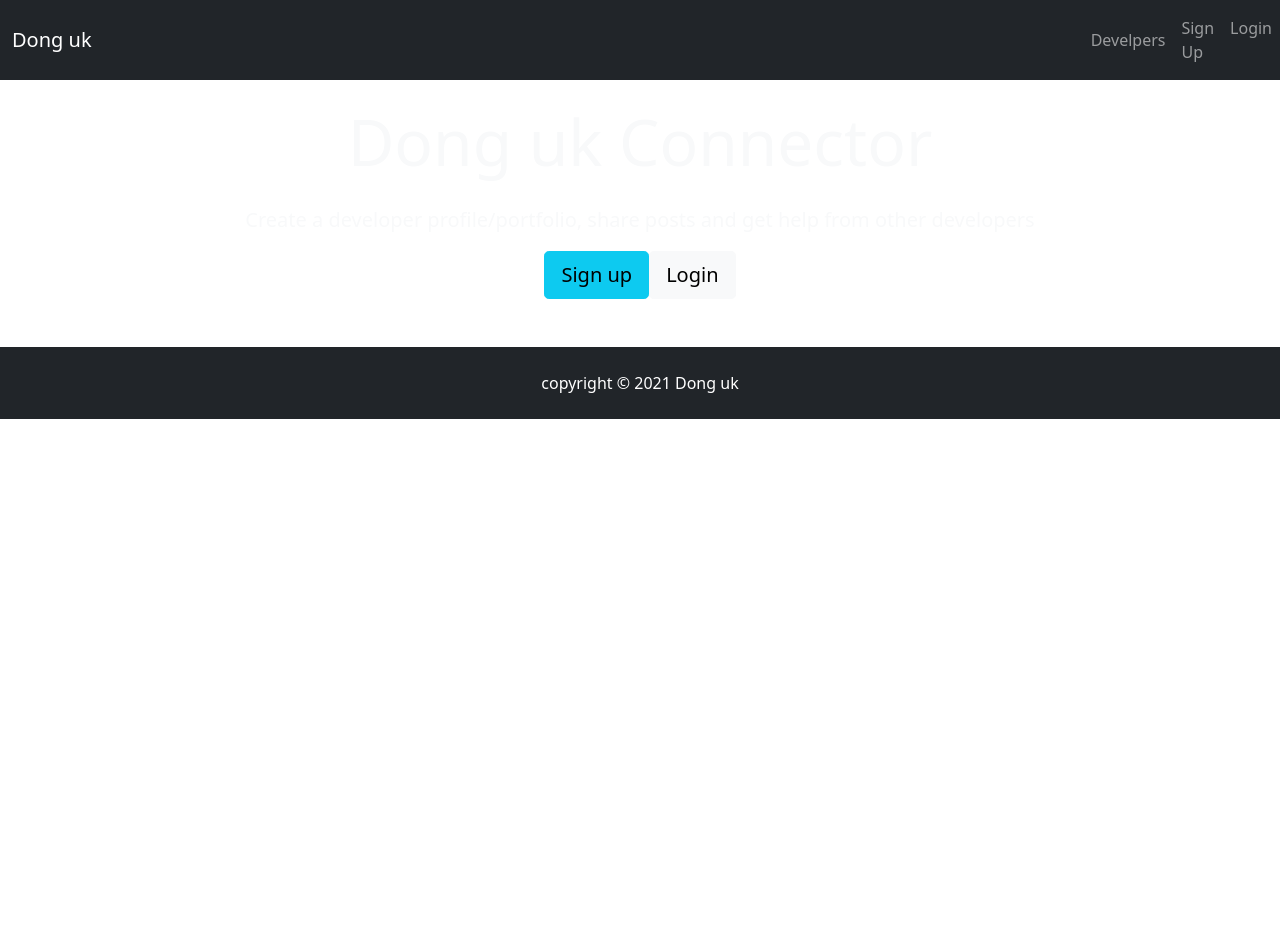
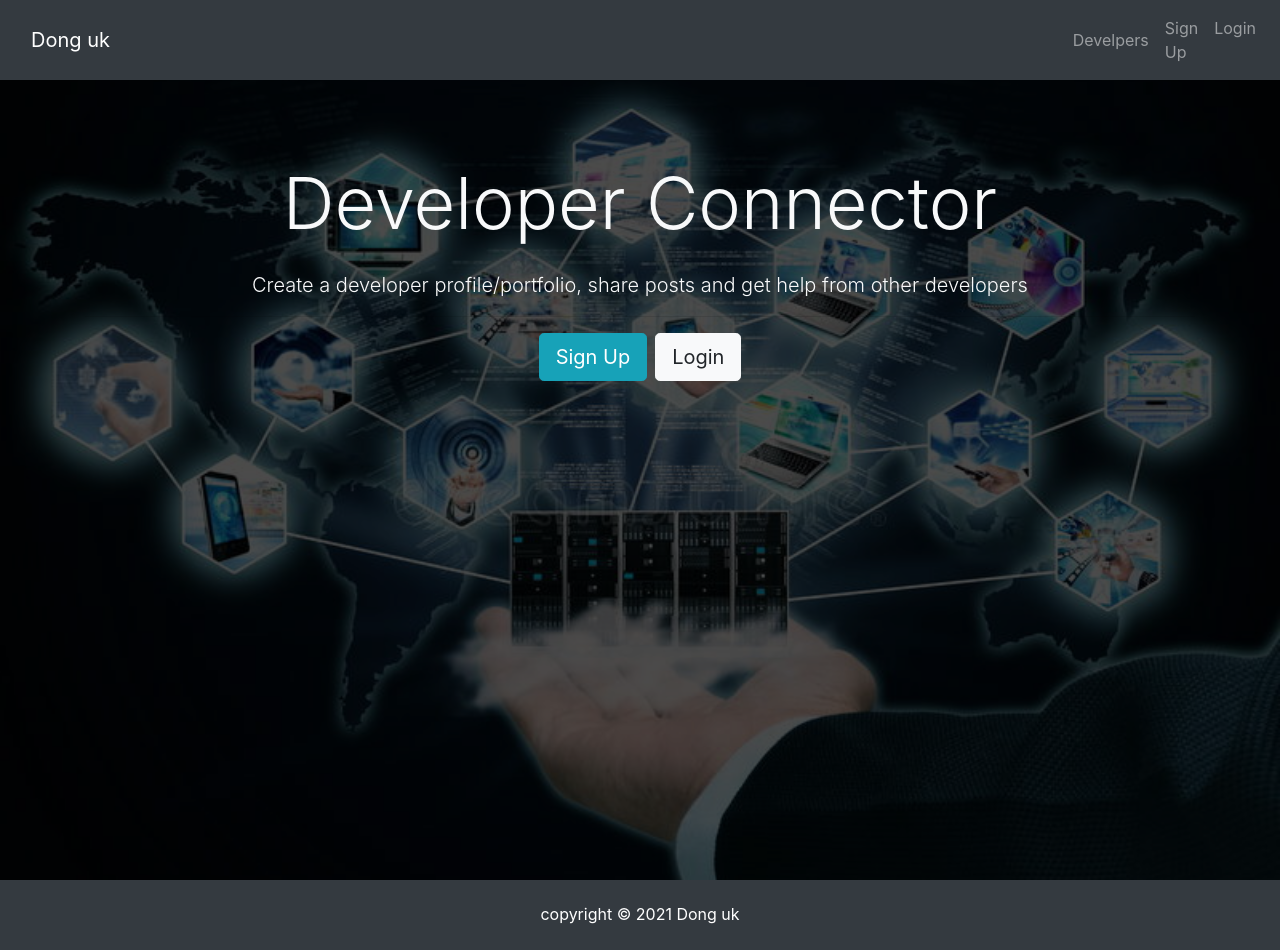
Before and after one commit to DongUk-kang/new_blog, a React (Create React App) app: page / in a window 1280 px wide. Before the commit the page ends 800 px from the top, so only its background shows below. Built offline with nearby package versions, Linux system fonts and the light colour scheme.

Commit message:
add bootstap

```diff
--- a/public/index.html
+++ b/public/index.html
@@ -25,7 +25,11 @@
       work correctly both with client-side routing and a non-root public URL.
       Learn how to configure a non-root public URL by running `npm run build`.
     -->
-    <link href="https://cdn.jsdelivr.net/npm/bootstrap@5.0.0-beta3/dist/css/bootstrap.min.css" rel="stylesheet" integrity="sha384-eOJMYsd53ii+scO/bJGFsiCZc+5NDVN2yr8+0RDqr0Ql0h+rP48ckxlpbzKgwra6" crossorigin="anonymous">
+<!--    <link href="https://cdn.jsdelivr.net/npm/bootstrap@5.0.0-beta3/dist/css/bootstrap.min.css" rel="stylesheet" integrity="sha384-eOJMYsd53ii+scO/bJGFsiCZc+5NDVN2yr8+0RDqr0Ql0h+rP48ckxlpbzKgwra6" crossorigin="anonymous">-->
+    <!—부트스트랩—>
+    <link rel="stylesheet" href="https://stackpath.bootstrapcdn.com/bootstrap/4.3.1/css/bootstrap.min.css" integrity="sha384-ggOyR0iXCbMQv3Xipma34MD+dH/1fQ784/j6cY/iJTQUOhcWr7x9JvoRxT2MZw1T" crossorigin="anonymous">
+    <!—폰트어썸—>
+    <link rel="stylesheet" href="https://use.fontawesome.com/releases/v5.8.1/css/all.css" integrity="sha384-50oBUHEmvpQ+1lW4y57PTFmhCaXp0ML5d60M1M7uH2+nqUivzIebhndOJK28anvf" crossorigin="anonymous">
     <title>React App</title>
   </head>
   <body>
--- /dev/null
+++ b/src/App.css
@@ -0,0 +1,39 @@
+.img {
+    width: 100%;
+}
+
+.landing {
+    position: relative;
+    background: url('./assets/bgimg.jpg') no-repeat;
+    background-size: cover;
+    background-position: center;
+    height: 100vh;
+    margin-top: -24px;
+    margin-bottom: -50px;
+}
+
+.landing-inner {
+    padding-top: 80px;
+}
+
+.dark-overlay {
+    background-color: rgba(0, 0, 0, 0.7);
+    position: absolute;
+    top: 0;
+    left: 0;
+    width: 100%;
+    height: 100%;
+}
+
+.card-form {
+    opacity: 0.9;
+}
+
+.latest-profiles-img {
+    width: 40px;
+    height: 40px;
+}
+
+.form-control::placeholder {
+    color: #bbb !important;
+}
--- a/src/App.js
+++ b/src/App.js
@@ -3,9 +3,11 @@ import Navbar from "./Components/Layout/Navbar";
 import Landing from "./Components/Layout/Landing";
 import Footer from "./Components/Layout/Footer";
 
+import "./App.css"
+
 const App = () => {
     return (
-        <div>
+        <div className="App">
             <Navbar />
             <Landing />
             <Footer />
--- a/src/Components/Layout/Landing.js
+++ b/src/Components/Layout/Landing.js
@@ -3,25 +3,50 @@ import React from 'react';
 const Landing = () => {
     return (
 
-        <div className={"dark-overlay landing-inner text-light"}>
-            <div className={"container"}>
-                <div className={"row"}>
-                    <div className={"col-md-12 text-center"}>
-                        <h1 className={"display-3 mb-4"}>
-                            Dong uk Connector
-                        </h1>
-                        <p className={"lead"}>
+        // <div className={"dark-overlay landing-inner text-light"}>
+        //     <div className={"container"}>
+        //         <div className={"row"}>
+        //             <div className={"col-md-12 text-center"}>
+        //                 <h1 className={"display-3 mb-4"}>
+        //                     Dong uk Connector
+        //                 </h1>
+        //                 <p className={"lead"}>
+        //                     {' '}
+        //                     Create a developer profile/portfolio, share posts and get help
+        //                     from other developers
+        //                 </p>
+        //                 <hr />
+        //                 <a href={"/"} className={"btn btn-lg btn-info mr-2"}>
+        //                     Sign up
+        //                 </a>
+        //                 <a href={"/"} className={"btn btn-lg btn-light"}>
+        //                     Login
+        //                 </a>
+        //             </div>
+        //         </div>
+        //     </div>
+        // </div>
+
+        <div className="landing">
+            <div className="dark-overlay landing-inner text-light">
+                <div className="container">
+                    <div className="row">
+                        <div className="col-md-12 text-center">
+                            <h1 className="display-3 mb-4">Developer Connector</h1>
+                            <p className="lead">
                                 {' '}
                                 Create a developer profile/portfolio, share posts and get help
                                 from other developers
                             </p>
-                        <ht />
-                        <a href={"/"} className={"btn btn-lg btn-info mr-2"}>
-                            Sign up
+                            <hr />
+
+                            <a href="register.html" className="btn btn-lg btn-info mr-2">
+                                Sign Up
                             </a>
-                        <a href={"/"} className={"btn btn-lg btn-light"}>
+                            <a href="login.html" className="btn btn-lg btn-light">
                                 Login
                             </a>
+                        </div>
                     </div>
                 </div>
             </div>
```
Also changed, not shown: src/assets/bgimg.jpg (added), src/assets/istockphoto-1177116437-612x612.jpg (added). Lines whose indentation alone changed are shown as unchanged.
